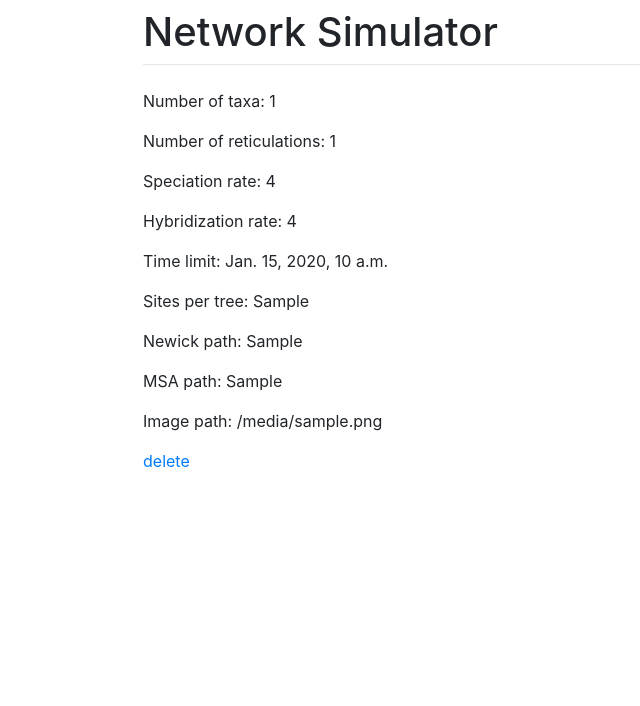
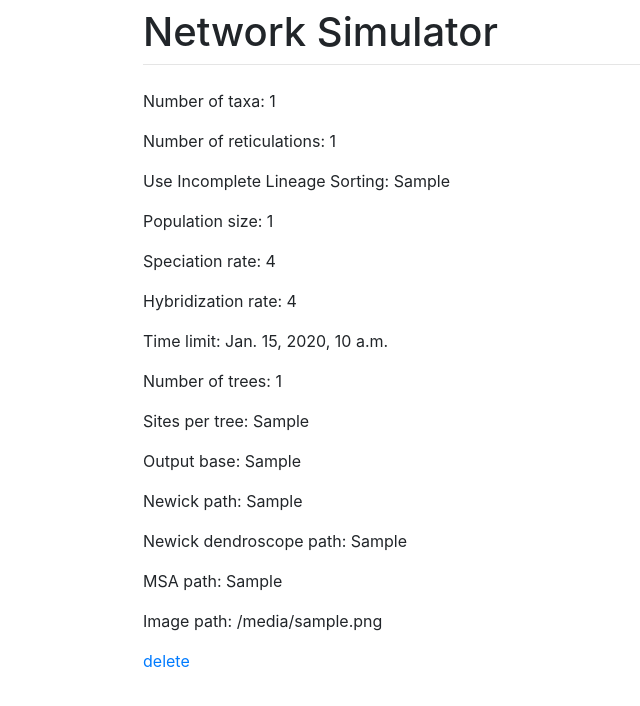
Before and after one commit to lutteropp/NetRAX, a Django app: template simulator/src/network/templates/network/network_detail.html in a window 1280 px wide. Shown: the part 56-762 px from the top of the page, without its empty margins (132-772 px from the left). Run offline with Django 3.2, Linux system fonts and the light colour scheme; the template is opened without the code that fills it: most values are stand-ins (such as "Sample title", 1, 10 or a date in 2020); some libraries are stand-ins or nearby versions.

Commit message:
updated generate network GUI and database model

```diff
--- a/simulator/src/network/forms.py
+++ b/simulator/src/network/forms.py
@@ -6,11 +6,13 @@ class NetworkModelForm(forms.ModelForm):
 	class Meta:
 		model = Network
 		fields = [
-			'n_reticulations',
-			'n_taxa',
+			'output_base',
+			'incomplete_lineage_sorting',
+			'population_size',
 			'speciation_rate',
 			'hybridization_rate',
 			'time_limit',
+			'n_trees',
 			'sites_per_tree',
 		]
 		#widgets = {
--- a/simulator/src/network/templates/network/network_create.html
+++ b/simulator/src/network/templates/network/network_create.html
@@ -6,6 +6,6 @@
 <h1>Create new network</h1>
 <form method='POST'> {% csrf_token %}
 	{{ form|crispy }}
-	<button type="submit" class="btn btn-success">Save network</button>
+	<button type="submit" class="btn btn-success">Simulate network</button>
 </form>
 {% endblock %}
--- a/simulator/src/network/templates/network/network_detail.html
+++ b/simulator/src/network/templates/network/network_detail.html
@@ -3,11 +3,16 @@
 {% block content %}
 <p>Number of taxa: {{ object.n_taxa }}</p>
 <p>Number of reticulations: {{ object.n_reticulations }}</p>
+<p>Use Incomplete Lineage Sorting: {{ object.incomplete_lineage_sorting }}</p>
+<p>Population size: {{ object.population_size }}</p>
 <p>Speciation rate: {{ object.speciation_rate }}</p>
 <p>Hybridization rate: {{ object.hybridization_rate }}</p>
 <p>Time limit: {{ object.time_limit }}</p>
+<p>Number of trees: {{ object.n_trees }}</p>
 <p>Sites per tree: {{ object.sites_per_tree }}</p>
+<p>Output base: {{ object.output_base }}</p>
 <p>Newick path: {{ object.newick_path }}</p>
+<p>Newick dendroscope path: {{ object.newick_dendroscope_path }}</p>
 <p>MSA path: {{ object.msa_path }}</p>
 <p>Image path: {{ object.image_path }}</p>
 
```
Also changed, not shown: simulator/src/network/models.py (+7 -2 lines), simulator/src/network/migrations/0006_auto_20200915_1008.py (added), simulator/src/network/migrations/0007_auto_20200915_1009.py (added), simulator/src/network/migrations/0008_auto_20200915_1010.py (added).
